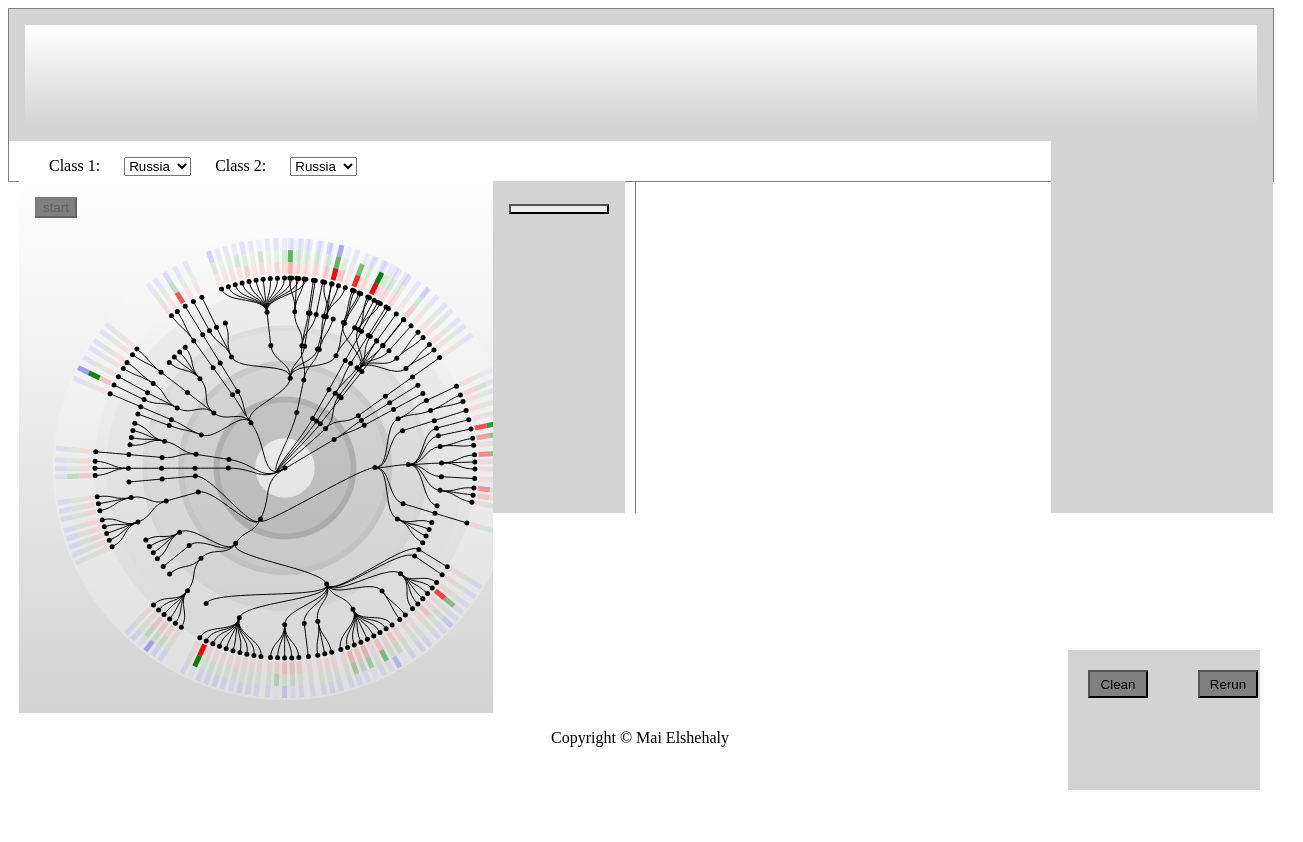
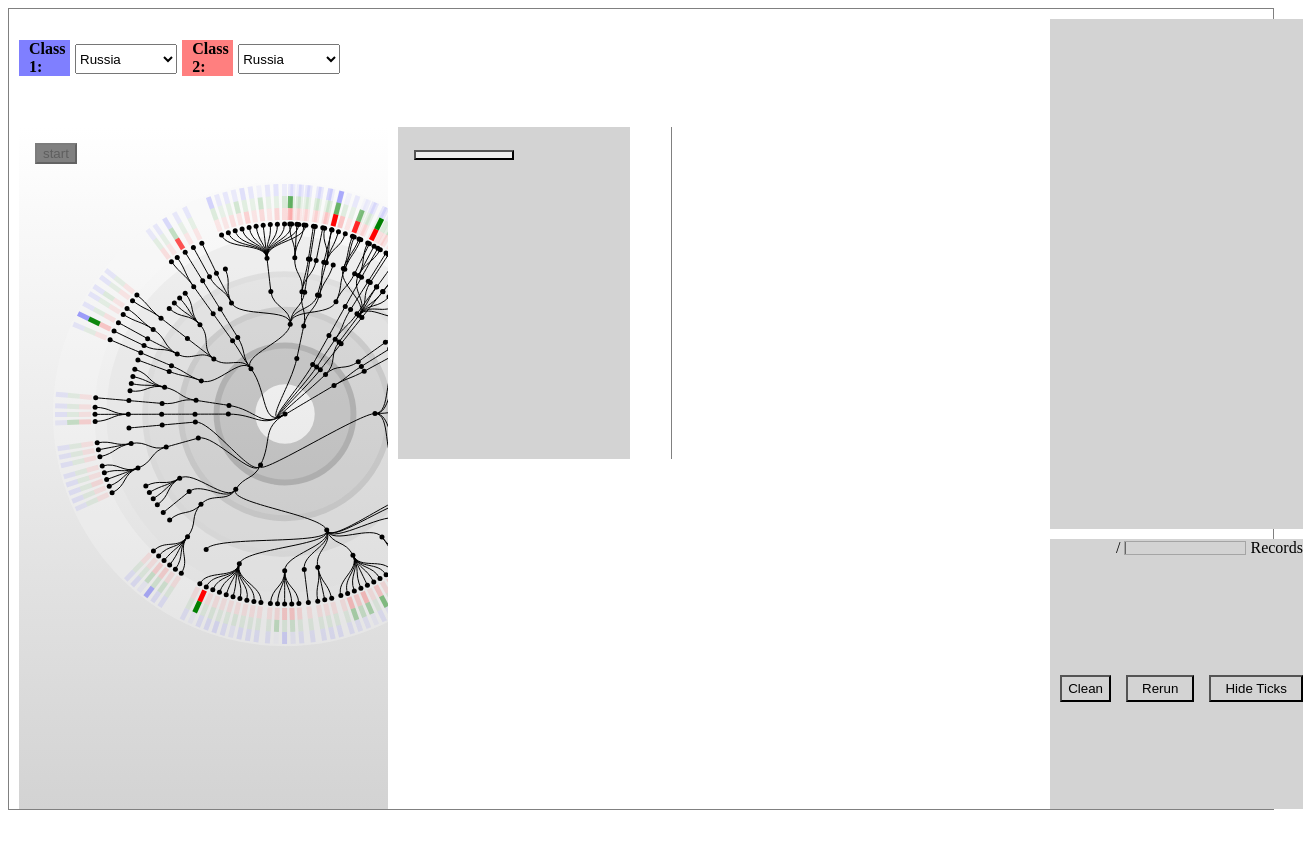
Before and after one commit to maya70/visualrf, a plain HTML site: page index.html in a window 1280 px wide. Shown: the whole page, 1303 px wide, since content can reach past the window. Before the commit the page ends 800 px from the top, so only its background shows below. Drawn offline with nearby package versions, Linux system fonts and the light colour scheme.

Commit message:
par coords buttons

```diff
--- a/index.html
+++ b/index.html
@@ -2,9 +2,158 @@
 <html>
 <head>
 <style>
-div.container {
+div.container{
         width: 100%;
         border: 1px solid gray;
+
+        display: grid;
+        grid-template-columns: 30% 20% 30% 20%;
+        grid-template-rows: fit-content(40%);
+        grid-template-areas: "thumbnails thumbnails thumbnails thumbnails"
+                              "controls controls controls legend"
+                              "sidebar pathway tree legend"
+                              "sidebar  para  para panel";
+        grid-gap:10px;
+        background-color: #fff;
+        color: "black";
+        height: 800px;
+      }
+div.thumbview {
+    grid-area: thumbnails;
+    float: left;
+    overflow: scroll;
+    margin: 0;
+    background: lightgrey; /* For browsers that do not support gradients */
+    background: -webkit-linear-gradient(white, lightgrey); /* For Safari 5.1 to 6.0 */
+    background: -o-linear-gradient(white, lightgrey); /* For Opera 11.1 to 12.0 */
+    background: -moz-linear-gradient(white, lightgrey); /* For Firefox 3.6 to 15 */
+    background: linear-gradient(white, lightgrey); /* Standard syntax */
+}
+
+div.left-controls {
+    grid-area: controls;
+    background-color: white;
+    max-height: 30px;
+    padding-top: 5px;
+    padding-left: 10px;
+    margin-top: 0px;
+    display: grid;
+    grid-template-columns: 5% 10% 5% 10% 10%;
+    grid-gap: 5px;
+}
+.required-entry {
+  margin-left: 0;
+  max-height: 30px;
+  margin-top: 20px;
+}
+.required-entry-label-1 {
+  padding-left: 10px;
+  max-width: 50px;
+  background-color:  rgba(0, 0, 255, .5);
+  font-weight: bold;
+}
+.required-entry-label-2 {
+  padding-left: 10px;
+  max-width: 50px;
+  background-color:  rgba(255, 0, 0, .5);
+  font-weight: bold;
+}
+
+div.attrhierarchy {
+  grid-area: sidebar;
+  float: left;
+  max-width: 500px;
+  background: lightgrey; /* For browsers that do not support gradients */
+  background: -webkit-linear-gradient(white, lightgrey); /* For Safari 5.1 to 6.0 */
+  background: -o-linear-gradient(white, lightgrey); /* For Opera 11.1 to 12.0 */
+  background: -moz-linear-gradient(white, lightgrey); /* For Firefox 3.6 to 15 */
+  background: linear-gradient(white, lightgrey); /* Standard syntax */
+  margin: 0;
+  padding: 1em;
+  overflow: scroll;
+  margin-left: 10px;
+}
+div.pathway {
+  grid-area: pathway;
+  float: left;
+  max-width: 200px;
+  height: 300px;
+  background-color: lightgrey;
+  margin: 0;
+  padding: 1em;
+  overflow: scroll;
+}
+article {
+    grid-area:tree;
+    margin-left: 10px;
+    border-left: 1px solid gray;
+    padding: 1em;
+    overflow: scroll;
+    height: 300px;
+    float:left;
+    display: inline-block;
+}
+div.legend{
+  grid-area: legend;
+  float: right;
+  background: lightgrey; /* For browsers that do not support gradients */
+  margin: 0;
+  padding: 1em;
+  overflow: scroll;
+}
+#control-panel{
+  grid-area: panel;
+  display: grid;
+  grid-template-areas: " count progress progress"
+                        " clean rerun ticks";
+  grid-gap: 5px;
+  background: lightgrey; /* For browsers that do not support gradients */
+}
+.fillbar {
+  grid-area:progress;
+  height: 12px;
+  line-height: 12px;
+  border:1px solid rgba(120,120,120,0.5);
+  width: 120px;
+  display: inline-block;
+}
+#ticks-butt {
+  grid-area: ticks;
+}
+#clean-butt, #rerun-butt, #ticks-butt{
+  height: 20%;
+  margin-left: 10px;
+}
+#rendered-count{
+  grid-area: count;
+}
+#clean-butt{
+  grid-area: clean;
+}
+#rerun-butt{
+  grid-area: rerun;
+}
+#rendered-bar,
+#selected-bar {
+  width:0%;
+  font-weight: bold;
+}
+#rendered-bar {
+  background: #888;
+  border-right: 1px solid #666;
+}
+#selected-bar {
+  background: rgba(160,160,160,0.5);
+  border-right: 1px solid #999;
+}
+div.rec-controls{
+  grid-area: progress;
+}
+#para{
+  grid-area: para;
+  min-height: 200px;
+  max-height: 150px;
+  overflow: scroll;
 }
 
 header, footer {
@@ -20,20 +169,6 @@ header{
   background-color: lightgrey;
 }
 
-div.thumbview {
-    float: left;
-    height: 100px;
-    min-width: 100%;
-    min-height: 100%;
-    overflow: scroll;
-    margin: 0;
-     background: lightgrey; /* For browsers that do not support gradients */
-  background: -webkit-linear-gradient(white, lightgrey); /* For Safari 5.1 to 6.0 */
-  background: -o-linear-gradient(white, lightgrey); /* For Opera 11.1 to 12.0 */
-  background: -moz-linear-gradient(white, lightgrey); /* For Firefox 3.6 to 15 */
-  background: linear-gradient(white, lightgrey); /* Standard syntax */
-
-}
 
 nav ul {
     list-style-type: none;
@@ -44,45 +179,6 @@ nav ul a {
     text-decoration: none;
 }
 
-div.pathway {
-  float: left;
-  max-width: 200px;
-  height: 300px;
-  background-color: lightgrey;
-  margin: 0;
-  padding: 1em;
-  overflow: scroll;
-}
-div.attrhierarchy {
-  float: left;
-  max-width: 600px;
-  height: 500px;
-  width: 100%;
-  background: lightgrey; /* For browsers that do not support gradients */
-  background: -webkit-linear-gradient(white, lightgrey); /* For Safari 5.1 to 6.0 */
-  background: -o-linear-gradient(white, lightgrey); /* For Opera 11.1 to 12.0 */
-  background: -moz-linear-gradient(white, lightgrey); /* For Firefox 3.6 to 15 */
-  background: linear-gradient(white, lightgrey); /* Standard syntax */
-  margin: 0;
-  padding: 1em;
-  overflow: scroll;
-  margin-left: 10px;
-}
-
-div.left-pane{
-  width: 35%;
-}
-
-article {
-    margin-left: 10px;
-    border-left: 1px solid gray;
-    padding: 1em;
-    overflow: scroll;
-    max-width: 22%;
-    height: 300px;
-    float:left;
-    display: inline-block;
-}
 svg {
   font: 10px sans-serif;
 }
@@ -128,61 +224,6 @@ div.tooltip {
     border-radius: 8px;
     pointer-events: none;
 }
-div.controls{
-  background-color: white;
-  width: 100%;
-  max-height: 50px;
-  padding-top: 0px;
-  margin-top: 0px;
-}
-div.left-controls {
-    background-color: white;
-    max-height: 40px;
-    width: 35%;
-    padding-left: 20px;
-    padding-top: 0px;
-    margin-top: 0px;
-    display: inline-block;
-}
-div.legend{
-  float: right;
-  width: 15%;
-  height: 340px;
-  background: lightgrey; /* For browsers that do not support gradients */
-  margin: 0;
-  padding: 1em;
-  overflow: scroll;
-}
-#control-panel{
-  position: fixed;
-  right: 20px;
-  bottom: 10px;
-  width: 15%;
-  height: 140px;
-  display: grid;
-  grid-template-columns: 100px 100px 100px;
-  grid-gap: 10px;
-  background: lightgrey; /* For browsers that do not support gradients */
-
-}
-.required-entry {
-  display: inline-block;
-  margin-left: 20px;
-}
-.required-entry-label {
-  display: inline-block;
-  margin-left: 20px;
-}
-#para{
-  max-width:600px;
-  min-width: 20%;
-  min-height: 200px;
-  max-height: 150px;
-  position: absolute;
-  margin-left: 220px;
-  margin-top: 330px;
-  overflow: scroll;
-}
 
 div.tooltip2 {
     position: absolute;
@@ -209,10 +250,6 @@ div.tooltip3 {
     border-radius: 8px;
     pointer-events: none;
 }
-#remove-butt, #rerun-butt{
-  height: 20%;
-  margin: 20px;
-}
 rect.selection {
     stroke          : black;
     stroke-dasharray: 4px;
@@ -228,47 +265,47 @@ g.node.selected{
 
 <div class="container">
 
-<header>
     <div class="thumbview"> </div>
-</header>
+
     <div class="legend"></div>
-<div id= "control-panel">
-   <input onClick="" type="button" id="remove-butt" value="Clean" style="background-color: grey" > </input>
-   <input onClick="" type="button" id="rerun-butt" value="Rerun" style="background-color: grey" > </input>
-</div>
-<div class="controls">
+
     <div class="left-controls">
-   <p class="required-entry"> Class 1: </p>
+       <p class="required-entry-label-1"> Class 1: </p>
        <select name="category" class="required-entry" id="cls-select-1">
         </select>
-    <p class="required-entry"> Class 2: </p>
+        <p class="required-entry-label-2"> Class 2: </p>
         <select name="category" class="required-entry" id="cls-select-2">
         </select>
     </div>
 
+
+    <div id= "control-panel">
+       <div class="rec-controls">
+      <strong id="selected-count"></strong>/<strong id="data-count"></strong>
+      <div class="fillbar"><div id="selected-bar"><div id="rendered-bar">&nbsp;</div></div></div>
+      Records <!--strong id="opacity"></strong-->
+
     </div>
-<div class="left-pane">
+       <input onClick="" type="button" id="clean-butt" value="Clean" style="background-color: lightgrey" > </input>
+       <input onClick="" type="button" id="rerun-butt" value="Rerun" style="background-color: lightgrey" > </input>
+       <input onClick="changeTick()" type="button" id="ticks-butt" value="Hide Ticks" style="background-color: lightgrey"></input>
+    </div>
 
 
     <div class="attrhierarchy">
       <input onClick="change()" type="button" id="selection-butt" value="Start" style="background-color: grey" disabled> </input>
     </div>
 
-</div>
 
-<div>
+
     <div class= "pathway" id="pdv"></div>
 
-</div id="model">
+    <article></article>
+    <div id = "para"></div>
 
-  <article></article>
-  <div id = "para">
-  </div>
-
-</div>
-<footer>
+<!--footer>
 Copyright &copy; Mai Elshehaly
-</footer>
+</footer-->
 
 </div>
 <script>
@@ -282,6 +319,18 @@ Copyright &copy; Mai Elshehaly
               else {
                 elem.value = "New Selection";
                 elem.style.backgroundColor ="#66ffc2";
+              }
+
+   }
+
+    function changeTick() {
+
+    var elem = document.getElementById("ticks-butt");
+              if(elem.value==="Show Ticks"){
+                elem.value = "Hide Ticks";
+              }
+              else {
+                elem.value = "Show Ticks";
               }
 
    }
--- a/js/parallel.js
+++ b/js/parallel.js
@@ -17,6 +17,9 @@
 								"#80cdc1"];
 				console.log(self.mins);
 				console.log(self.maxs);
+				d3.select("#clean-butt").on("click", function(){
+					self.clean();
+				});
 				//connect to OpenCPU
 				//ocpu.seturl("http://192.168.1.11/ocpu/library/randomForest/R");
 
@@ -64,6 +67,31 @@
 					self.svg.remove();
 				}
 			},
+			setMinMax: function(){
+			   var self = this;
+			   var p = self.data[0];
+	           self.mins = {};
+	           self.maxs = {};
+	           var axes = Object.keys(p);
+	           axes.forEach(function(axis){
+							self.mins[axis] = p[axis];
+							self.maxs[axis] = p[axis];
+						});
+	           self.data.forEach(function(record){
+		           	axes.forEach(function(axis){
+									if(self.mins[axis] > record[axis]) self.mins[axis] = record[axis];
+									else if(self.maxs[axis] < record[axis]) self.maxs[axis] = record[axis];
+								});
+				});
+			},
+			clean: function(){
+				var self = this;
+				console.log("Clean button pressed");
+				self.data = self.selected;
+				self.setMinMax();
+				self.destroy();
+			    self.drawAxes();
+			},
 			drawAxes: function(){
 
 				var self = this;
@@ -83,7 +111,7 @@
 				    foreground,
 				    prototype;
 
-
+				selection_stats(self.selected.length, self.data.length);
 				self.svg = d3.select("#para").append("svg")
 				    .attr("width", width + margin.left + margin.right)
 				    .attr("height", height + margin.top + margin.bottom)
@@ -135,7 +163,7 @@
 				      .style("stroke", function(d){
 				      	 return  colorMap[d.outcome];})
 				      .style("stroke-width", 3)
-				      .style("opacity", 1);
+				      .style("opacity", 0.5);
 
 				  // Add a group element for each dimension.
 				  var g = self.svg.selectAll(".dimension")
@@ -202,19 +230,32 @@
 						  return v == null ? xscale(d) : v;
 					}
 					function brushstart() {
+						  self.selected = [];
 						  d3.event.sourceEvent.stopPropagation();
 					}
 					function brush() {
 					  var actives = dimensions.filter(function(p) { return !yscale[p].brush.empty(); }),
 					      extents = actives.map(function(p) { return yscale[p].brush.extent(); });
+					      var selection = [];
 					  foreground.style("display", function(d) {
 					    return actives.every(function(p, i) {
-					      return extents[i][0] <= d[p] && d[p] <= extents[i][1];
+					    	var inc = extents[i][0] <= d[p] && d[p] <= extents[i][1];
+					    	if(inc) {
+					    		selection.push(d);
+					    		selection_stats(selection.length, self.data.length);
+					    	}
+					      return inc;
 					    }) ? null : "none";
 					  });
 					}
 					function transition(g) {
 					  return g.transition().duration(500);
+					}
+					// Feedback on selection
+					function selection_stats(n, total) {
+					  d3.select("#data-count").text(total);
+					  d3.select("#selected-count").text(n);
+					  d3.select("#selected-bar").style("width", (100*n/total) + "%");
 					}
 					self.foreground = foreground;
 					self.prototypes = prototype;
```
Lines whose indentation alone changed are shown as unchanged.
